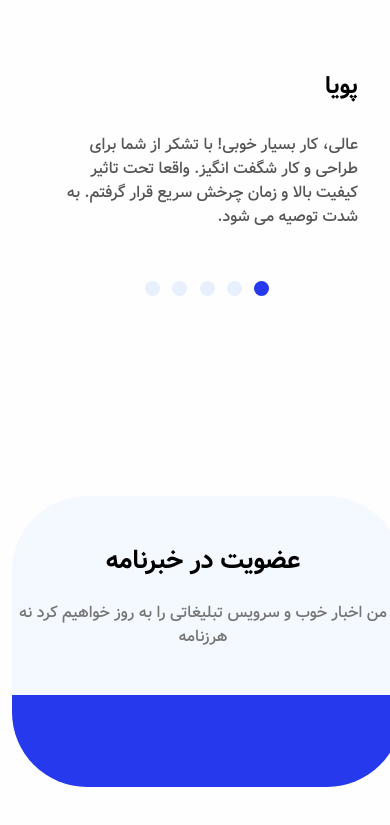
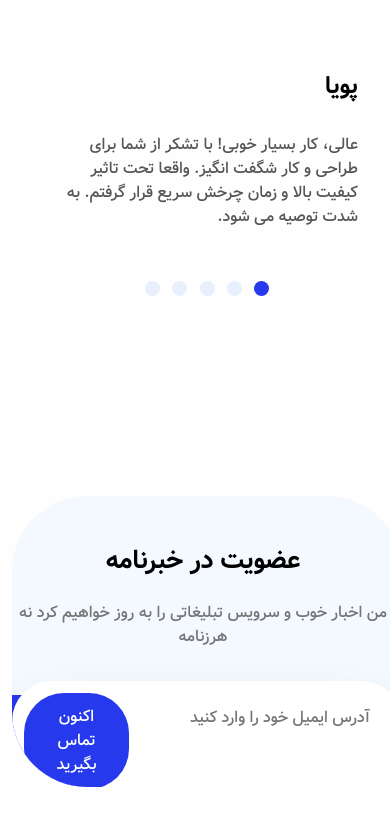
Before and after one commit to Pouya-Asefinia/Studio_Design_Template, a website: page SRC/Landpage.html in a window 390 px wide. Shown: the part 4996-5821 px from the top of the page. Drawn offline with Linux system fonts and the light colour scheme.

Commit message:
Email input
Email part  created but need responsive

```diff
--- a/SRC/CSS/style.css
+++ b/SRC/CSS/style.css
@@ -125,3 +125,7 @@ body {
     height: auto;
     object-fit: cover;
 }
+
+.subscribe-shape {
+    border-radius: 60% 30% 30% 0% / 0% 35% 65% 100%;
+}
--- a/SRC/Landpage.html
+++ b/SRC/Landpage.html
@@ -256,7 +256,14 @@
                                 <p class="text-[16px] lg:text-[18px] text-[#757575] pt-5">من اخبار خوب و سرویس تبلیغاتی را به روز خواهیم کرد نه هرزنامه</p>
                             </div>
                         </div>
-                        <div class="bg-[#2639ED]"></div>
+                        <div class="relative">
+                            <div class="subscribe-shape max-lg:!rounded-none h-full w-full mr-30 bg-[#2639ED] flex items-center justify-center">
+                                <div class="bg-white p-3 rounded-[40px] flex gap-4 w-auto absolute right-0 shadow-2xl">
+                                    <input type="email" placeholder="آدرس ایمیل خود را وارد کنید" class="h-full px-5 py-3 text-[16px] text-[#757575] placeholder-[#757575]">
+                                    <button class="bg-[#2639ED] text-white rounded-[40px] w-full px-7 py-3 cursor-pointer">اکنون تماس بگیرید</button>
+                                </div>
+                            </div>
+                        </div>
                     </div>
                 </div>
             </div>
```
Also changed, not shown: SRC/CSS/output.css.
